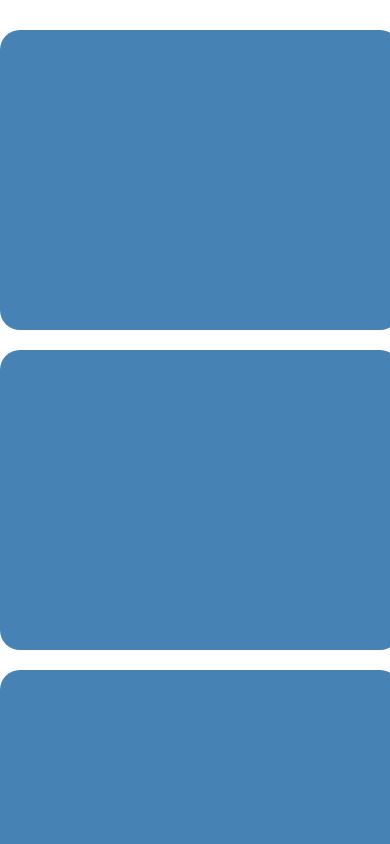
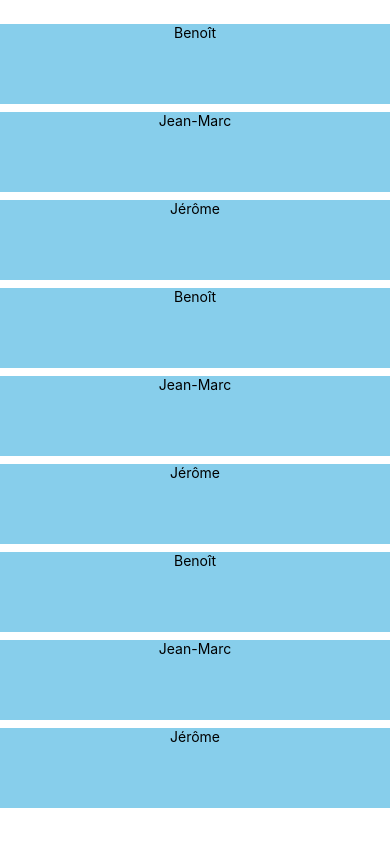
Before and after one commit to arthursaracco/carr-bleu, a React Native app: screen / in a window 390 px wide. Built offline with nearby package versions, Linux system fonts and the light colour scheme.

Commit message:
prénoms prof FlatList

```diff
--- a/App.tsx
+++ b/App.tsx
@@ -1,21 +1,35 @@
 import { StatusBar } from 'expo-status-bar';
-import { StyleSheet, Text, View,ScrollView } from 'react-native';
+import { StyleSheet, Text, View,ScrollView,FlatList } from 'react-native';
+interface person{
+  id:number,
+  firstName:string
+}
 
+const DATA = [
+  {id:0,firstName:"Benoît"},
+  {id:1,firstName:"Jean-Marc"},
+  {id:2,firstName:"Jérôme"},
+  {id:0,firstName:"Benoît"},
+  {id:1,firstName:"Jean-Marc"},
+  {id:2,firstName:"Jérôme"},
+  {id:0,firstName:"Benoît"},
+  {id:1,firstName:"Jean-Marc"},
+  {id:2,firstName:"Jérôme"},
+]
 export default function App() {
+  const renderItem = ({item}) =>(
+    <View style={styles.containerName}>
+    <Text>{item.firstName}</Text>
+    </View>
+  )
   return (
     <View style={styles.container}>
-      <ScrollView>
-      <View style={styles.square} />
-      <View style={styles.square} />
-      <View style={styles.square} />
-      <View style={styles.square} />
-      <ScrollView horizontal>
-      <View style={styles.square2} />
-      <View style={styles.square2} />
-      <View style={styles.square2} />
-      <View style={styles.square2} />
-      </ScrollView>
-      </ScrollView>
+    <FlatList
+    data={DATA}
+    renderItem={renderItem}
+    keyExtractor={(item)=>item.id.toString()}
+    />
+
      </View>
   );
 }
@@ -28,7 +42,7 @@ const styles = StyleSheet.create({
     // justifyContent: 'center',
     marginBottom: 0,
     marginTop:20,
-    flexDirection : 'row',
+
   },
   font:{fontSize:40},
   square: {
@@ -41,15 +55,15 @@ const styles = StyleSheet.create({
     borderRadius:20,
 
 },
-square2: {
-  backgroundColor: 'skyblue',
-  height: 300,
-  width: 300,
-  margin:10,
-  marginLeft:0,
-  borderRadius:20
+containerName:{
+  backgroundColor:'skyblue',
+  alignItems:'center',
+  height:80,
+  marginVertical:4,
+}
 
-},
+
+
 
 
 
```
